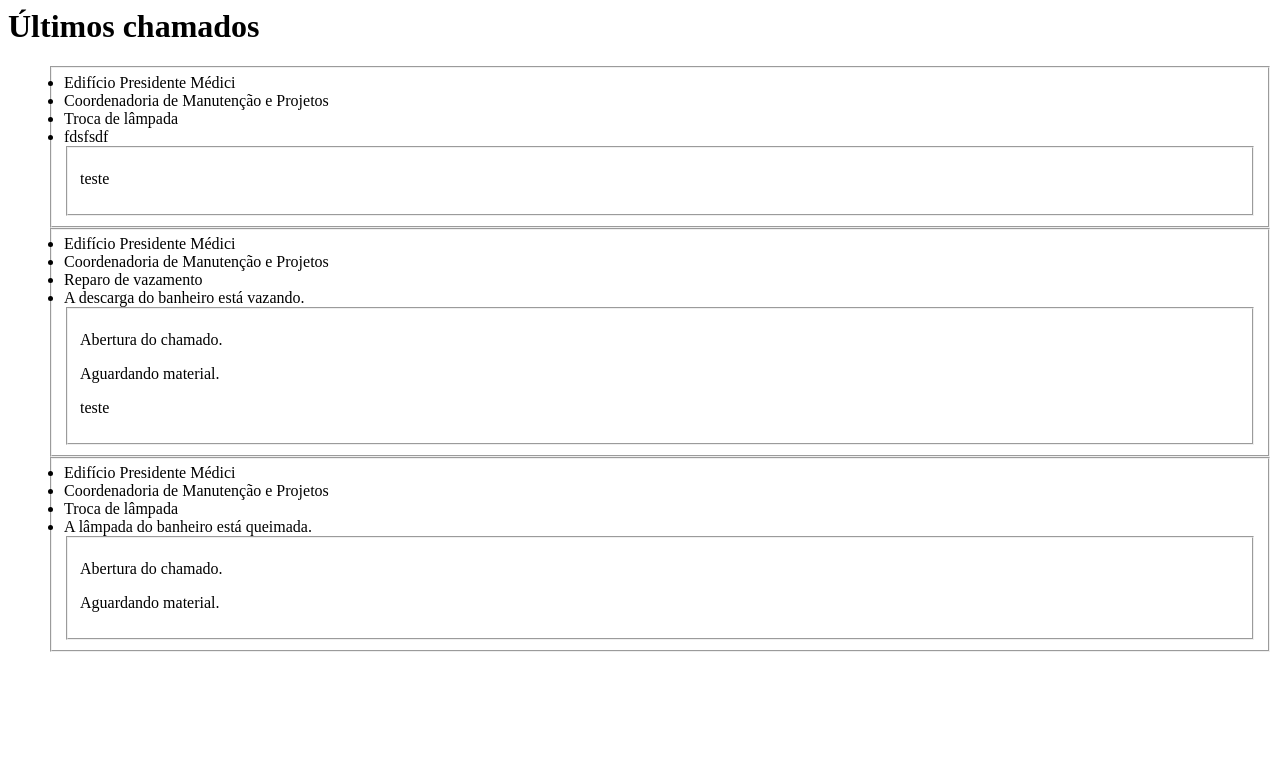
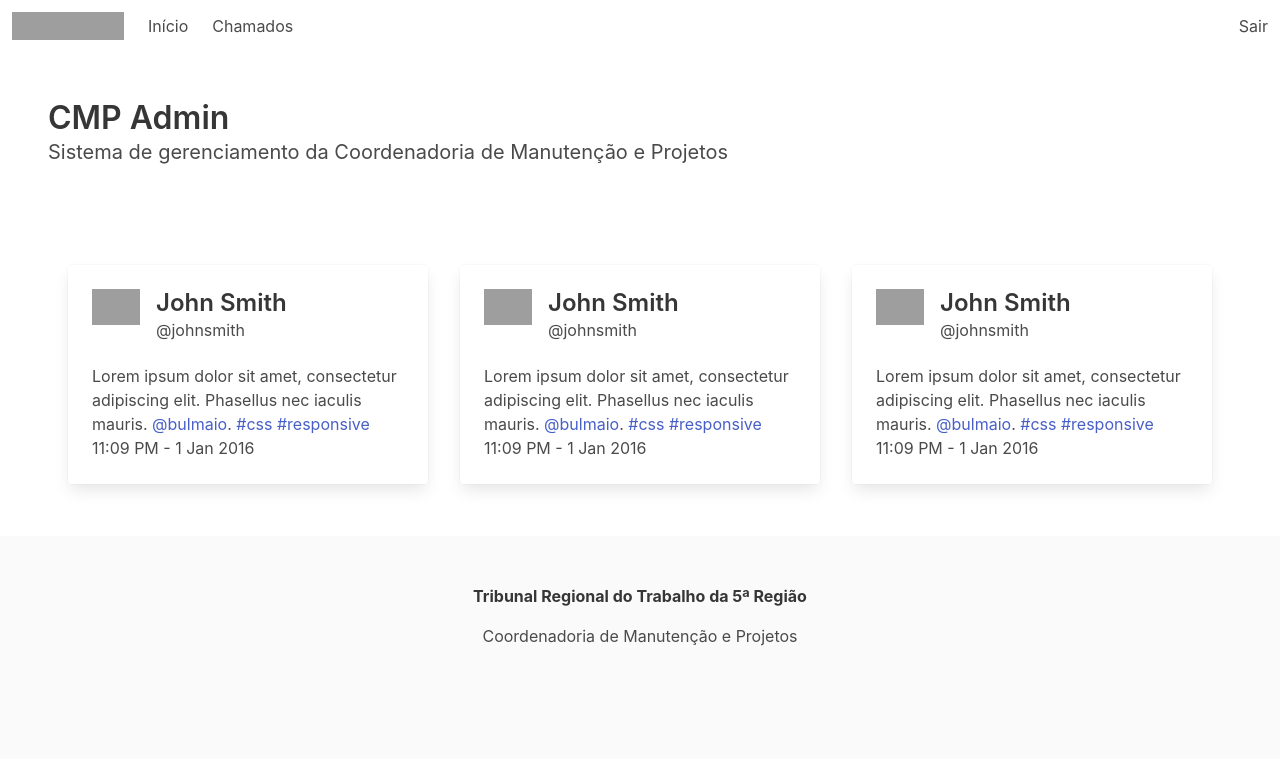
Before and after one commit to rodrigocan/cmp-django-admin, a Django app: page /cmp_admin/ in a window 1280 px wide. Shown: the top 759 px of the page. Run offline with Django 4.2, Linux system fonts and the light colour scheme; data comes from the database, SQL or seed files in the repository; grey boxes are pictures that could not be loaded.

Commit message:
Add Bulma CSS

```diff
--- a/cmp/cmp/settings.py
+++ b/cmp/cmp/settings.py
@@ -122,3 +122,9 @@ STATIC_URL = 'static/'
 # https://docs.djangoproject.com/en/4.0/ref/settings/#default-auto-field
 
 DEFAULT_AUTO_FIELD = 'django.db.models.BigAutoField'
+
+TAILWIND_APP_NAME = 'theme'
+
+INTERNAL_IPS = [
+    "127.0.0.1",
+]
--- /dev/null
+++ b/cmp/cmp_admin/templates/cmp_admin/base.html
@@ -0,0 +1,70 @@
+<!DOCTYPE html>
+<html lang="pt-br">
+  <head>
+    <meta charset="UTF-8" />
+    <meta http-equiv="X-UA-Compatible" content="IE=edge" />
+    <meta name="viewport" content="width=device-width, initial-scale=1.0" />
+    <link
+      rel="stylesheet"
+      href="https://cdn.jsdelivr.net/npm/bulma@0.9.3/css/bulma.min.css"
+    />
+    <title>CMP Admin</title>
+  </head>
+  <body>
+    {% block nav %}
+			<nav class="navbar" role="navigation" aria-label="main navigation">
+				<div class="navbar-brand">
+					<a class="navbar-item" href="https://bulma.io">
+						<img src="https://bulma.io/images/bulma-logo.png" alt="Bulma: Free, open source, and modern CSS framework based on Flexbox" width="112" height="28">
+					</a>
+
+					<a role="button" class="navbar-burger" aria-label="menu" aria-expanded="false">
+						<span aria-hidden="true"></span>
+						<span aria-hidden="true"></span>
+						<span aria-hidden="true"></span>
+					</a>
+				</div>
+				<div id="navbar" class="navbar-menu">
+					<div class="navbar-start">
+						<a class="navbar-item"> Início</a>
+						<a class="navbar-item"> Chamados</a>
+					</div>
+
+					<div class="navbar-end">
+						<a class="navbar-item"> Sair </a>
+					</div>
+				</div>
+			</nav>
+    {% endblock nav %}
+
+		{% block hero %}
+			<section class="hero">
+				<div class="hero-body">
+					<p class="title">CMP Admin</p>
+					<p class="subtitle">
+						Sistema de gerenciamento da Coordenadoria de Manutenção e Projetos
+					</p>
+				</div>
+			</section>
+    {% endblock hero %}
+
+		<section class="section">
+      <div class="container">
+
+        {% block main %}{% endblock main %}
+
+      </div>
+    </section>
+
+		{% block footer %}
+    <footer class="footer">
+      <div class="content has-text-centered">
+        <p>
+          <strong>Tribunal Regional do Trabalho da 5ª Região</strong>
+					<p>Coordenadoria de Manutenção e Projetos</p>
+        </p>
+      </div>
+		</footer>
+    {% endblock footer %}
+  </body>
+</html>
--- a/cmp/cmp_admin/templates/cmp_admin/index.html
+++ b/cmp/cmp_admin/templates/cmp_admin/index.html
@@ -1,7 +1,96 @@
+{% extends 'cmp_admin/base.html' %}
+
+{% block main %}
+
+<div class="columns">
+  <div class="card mx-4 my-4">
+    <div class="card-content">
+      <div class="media">
+        <div class="media-left">
+          <figure class="image is-48x48">
+            <img
+              src="https://bulma.io/images/placeholders/96x96.png"
+              alt="Placeholder image"
+            />
+          </figure>
+        </div>
+        <div class="media-content">
+          <p class="title is-4">John Smith</p>
+          <p class="subtitle is-6">@johnsmith</p>
+        </div>
+      </div>
+
+      <div class="content">
+        Lorem ipsum dolor sit amet, consectetur adipiscing elit. Phasellus nec
+        iaculis mauris. <a>@bulmaio</a>. <a href="#">#css</a>
+        <a href="#">#responsive</a>
+        <br />
+        <time datetime="2016-1-1">11:09 PM - 1 Jan 2016</time>
+      </div>
+    </div>
+  </div>
+  <div class="card mx-4 my-4">
+    <div class="card-content">
+      <div class="media">
+        <div class="media-left">
+          <figure class="image is-48x48">
+            <img
+              src="https://bulma.io/images/placeholders/96x96.png"
+              alt="Placeholder image"
+            />
+          </figure>
+        </div>
+        <div class="media-content">
+          <p class="title is-4">John Smith</p>
+          <p class="subtitle is-6">@johnsmith</p>
+        </div>
+      </div>
+
+      <div class="content">
+        Lorem ipsum dolor sit amet, consectetur adipiscing elit. Phasellus nec
+        iaculis mauris. <a>@bulmaio</a>. <a href="#">#css</a>
+        <a href="#">#responsive</a>
+        <br />
+        <time datetime="2016-1-1">11:09 PM - 1 Jan 2016</time>
+      </div>
+    </div>
+  </div>
+  <div class="card mx-4 my-4">
+    <div class="card-content">
+      <div class="media">
+        <div class="media-left">
+          <figure class="image is-48x48">
+            <img
+              src="https://bulma.io/images/placeholders/96x96.png"
+              alt="Placeholder image"
+            />
+          </figure>
+        </div>
+        <div class="media-content">
+          <p class="title is-4">John Smith</p>
+          <p class="subtitle is-6">@johnsmith</p>
+        </div>
+      </div>
+
+      <div class="content">
+        Lorem ipsum dolor sit amet, consectetur adipiscing elit. Phasellus nec
+        iaculis mauris. <a>@bulmaio</a>. <a href="#">#css</a>
+        <a href="#">#responsive</a>
+        <br />
+        <time datetime="2016-1-1">11:09 PM - 1 Jan 2016</time>
+      </div>
+    </div>
+  </div>
+</div>
+
+{% endblock main %}
+
+
 <h1>Últimos chamados</h1>
 
+<div class="ui four column doubling stackable grid container">
+  {% for ticket in object_list %}
   <ul>
-    {% for ticket in object_list %}
     <fieldset>
       <li>{{ ticket.place_id }}</li>
       <li>{{ ticket.sector_id }}</li>
@@ -13,5 +102,6 @@
         {% endfor %}
       </fieldset>
     </fieldset>
+  </ul>
   {% endfor %}
-</ul>
+</div>
--- a/cmp/cmp_admin/urls.py
+++ b/cmp/cmp_admin/urls.py
@@ -1,4 +1,4 @@
-from django.urls import path
+from django.urls import include, path
 
 from . import views
 
@@ -7,5 +7,5 @@ urlpatterns = [
   path('', views.IndexView.as_view(), name = 'index'),
   path('ticket/<int:pk>/', views.TicketDetailView.as_view(), name = 'ticket_detail'),
   path('open_ticket/', views.OpenTicketView.as_view(), name = 'open_ticket'),
-  path('show_tickets/', views.ShowTicketsView.as_view(), name = 'show_tickets')
+  path('show_tickets/', views.ShowTicketsView.as_view(), name = 'show_tickets'),
 ]
```
Lines whose indentation alone changed are shown as unchanged.
